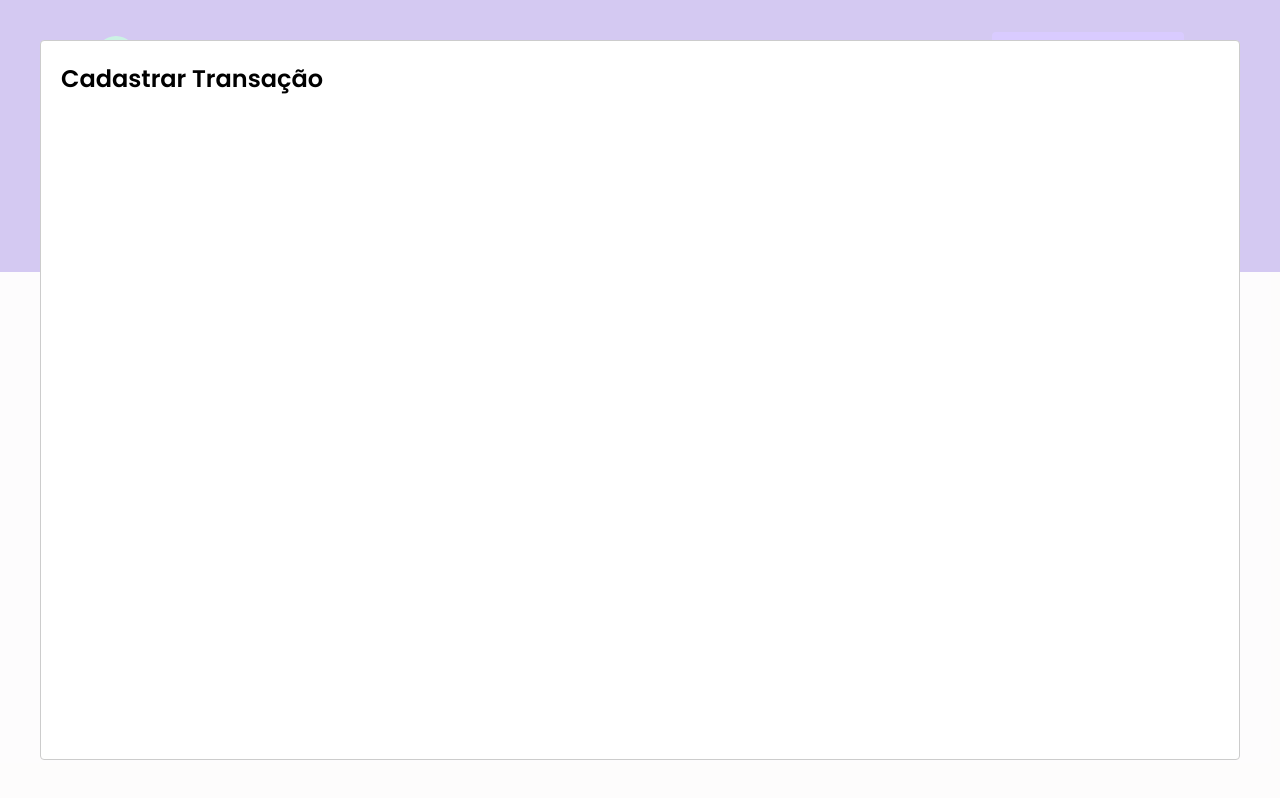
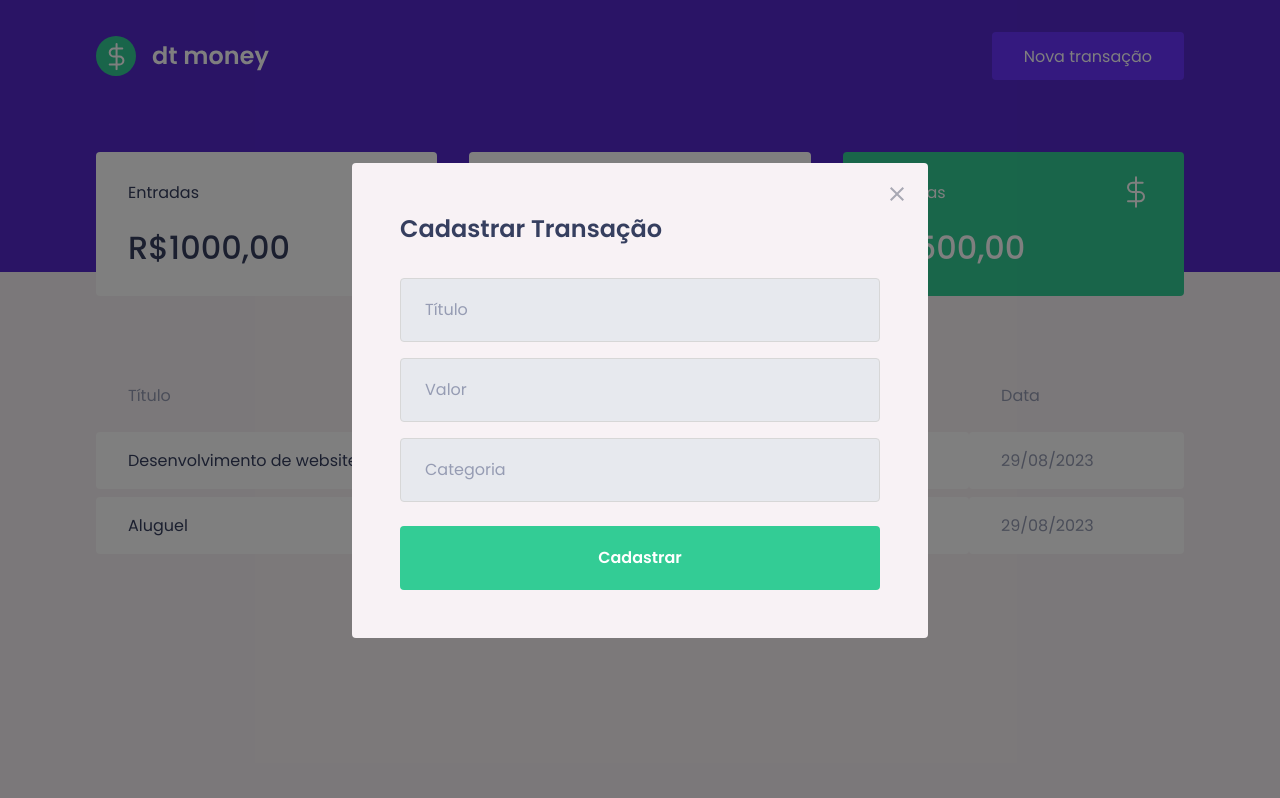
Before and after one commit to Uelitonn6/dtmoney, a React (Create React App) app: page / in a window 1280 px wide. Both pictures are taken after a click on the button "Nova transação". Built offline with nearby package versions, Linux system fonts and the light colour scheme; no server answers; what miragejs would draw is missing.

Commit message:
estyled content from modal

```diff
--- a/src/components/NewtransactionModal/index.tsx
+++ b/src/components/NewtransactionModal/index.tsx
@@ -1,4 +1,6 @@
 import Modal from 'react-modal'
+import closeImg from '../../assets/close.svg'
+import { Container } from './styles'
 
 interface NewTransactionModalProps {
     isOpen: boolean
@@ -10,8 +12,37 @@
         <Modal
           isOpen={ isOpen }
           onRequestClose={ onRequestClose }
+          overlayClassName='react-modal-overlay'
+          className='react-modal-content'
       >
+        <button
+          type="button"
+          onClick={ onRequestClose }
+          className="react-modal-close"
+        >
+            <img src={ closeImg } alt="Fechar modal" />
+        </button>
+
+        <Container>
           <h2>Cadastrar Transação</h2>
+
+          <input
+            placeholder='Título'
+          />
+
+          <input
+            type="number"
+            placeholder='Valor'
+          />
+
+          <input
+            placeholder='Categoria'
+          />
+
+          <button type="submit">
+            Cadastrar
+          </button>
+        </Container>
       </Modal>
     )
 }
--- a/src/components/NewtransactionModal/styles.ts
+++ b/src/components/NewtransactionModal/styles.ts
@@ -1,3 +1,49 @@
 import styled from 'styled-components'
 
-export const Container = styled.div``
+export const Container = styled.form`
+    h2 {
+       color: var(--text-title);
+       font-size: 1.5rem;
+       margin-bottom: 2rem;
+    }
+
+    input {
+       width: 100%;
+       padding: 0 1.5rem;
+       height: 4rem;
+       border-radius: 0.25rem;
+
+       background: var(--input-background);
+       border: 1px solid #d7d7d7;
+
+       font-weight: 400;
+       font-size: 1rem;
+
+       &::placeholder {
+            color: var(--text-body);
+       }
+
+       & + input {
+        margin-top: 1rem;
+       }
+    }
+
+    button[type="submit"] {
+        width: 100%;
+        padding: 0 1.5rem;
+        height: 4rem;
+        margin-top: 1.5rem;
+        background: var(--green);
+        color: var(--shape);
+        border-radius: 0.25rem;
+        border: 0;
+        font-size: 1rem;
+        font-weight: 600;
+
+        transition: filter 0.2s;
+
+        &:hover {
+            filter: brightness(0.9);
+        }
+    }
+`
--- a/src/styles/global.ts
+++ b/src/styles/global.ts
@@ -10,6 +10,7 @@
         --text-title: #363f5f;
         --text-body: #969cb3;
         --shape: #FFFFFF;
+        --input-background: #e7e9ee;
     }
 
     * {
@@ -50,4 +51,40 @@
         opacity: 0.6;
         cursor: not-allowed;
     }
+
+    .react-modal-overlay {
+        background-color: rgba(0,0,0, 0.5);
+        position: fixed;
+        top: 0;
+        right: 0;
+        bottom: 0;
+        left: 0;
+
+        display: flex;
+        align-items: center;
+        justify-content: center;
+    }
+
+    .react-modal-content {
+        width: 100%;
+        max-width: 576px;
+        background: var(--background);
+        padding: 3rem;
+        border-radius: 0.25rem;
+        position: relative;
+    }
+
+    .react-modal-close {
+        position: absolute;
+        right: 1.5rem;
+        top: 1.5rem;
+        border: 0;
+        background: transparent;
+
+        transition: filter 0.2s;
+
+        &:hover {
+            filter: brightness(0.7);
+        }
+    }
 `
```
